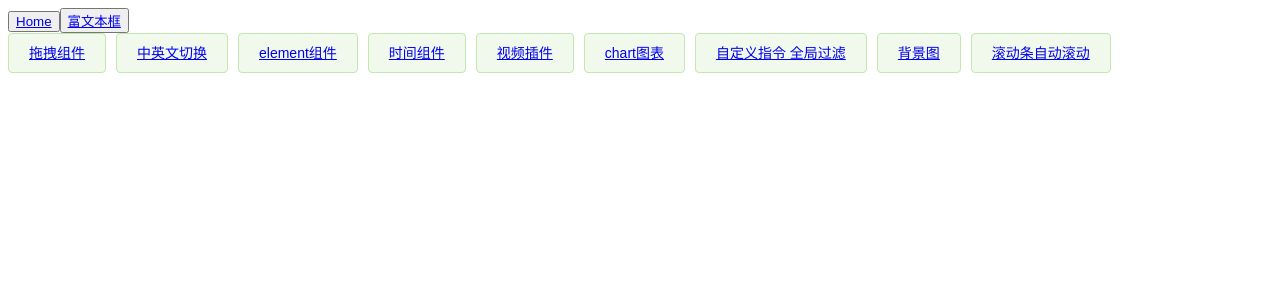
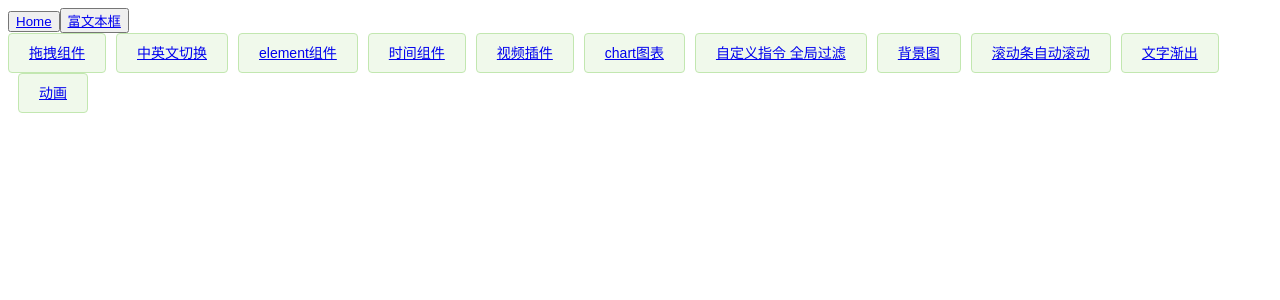
Before and after one commit to backy-1451592168/tem, a Vue app: page /scrollBar in a window 1280 px wide. Shown: the top 300 px of the page. Built offline with nearby package versions, Linux system fonts and the light colour scheme; what view-design would draw is missing.

Commit message:
新增好玩的东西

```diff
--- a/package.json
+++ b/package.json
@@ -20,6 +20,7 @@
     "vue-i18n": "^8.22.1",
     "vue-quill-editor": "^3.0.6",
     "vue-router": "^3.2.0",
+    "vue-typed-js": "^0.1.2",
     "vue-video-player": "^5.0.2",
     "vuedraggable": "^2.24.3",
     "vuex": "^3.4.0"
--- a/src/components/HelloWorld.vue
+++ b/src/components/HelloWorld.vue
@@ -9,6 +9,8 @@
     <el-button type="success" plain><router-link to="/globalFiltering">自定义指令 全局过滤</router-link></el-button>
     <el-button type="success" plain><router-link to="/BackgroundDiagram">背景图</router-link></el-button>
     <el-button type="success" plain><router-link to="/scrollBar">滚动条自动滚动</router-link></el-button>
+    <el-button type="success" plain><router-link to="/scrollrandl">文字渐出</router-link></el-button>
+    <el-button type="success" plain><router-link to="/lottie">动画</router-link></el-button>
   </div>
 </template>
 
--- a/src/main.js
+++ b/src/main.js
@@ -23,6 +23,8 @@ import moment from 'moment'
 // filters
 import filters from '@/filters'
 
+// import VueTypedJs from 'vue-typed-js'
+// Vue.use(VueTypedJs)
 // v-charts
 // import VCharts from 'v-charts'
 
--- a/src/router/index.js
+++ b/src/router/index.js
@@ -20,7 +20,7 @@ const routes = [
     path: "/dragging",
     name: "dragging",
     component: () =>
-      import(/* webpackChunkName: "dragging" */ "../views/testss/dragging.vue"),
+      import(/* webpackChunkName: "dragging" */ "../views/dragging/dragging.vue"),
   },
   {
     path: "/zhen",
@@ -69,6 +69,18 @@ const routes = [
     name: "scrollBar",
     component: () =>
       import(/* webpackChunkName: "dragging" */ "../views/scrollBar/index.vue"),
+  },
+  {
+    path: "/scrollrandl",
+    name: "scrollrandl",
+    component: () =>
+      import(/* webpackChunkName: "dragging" */ "../views/scrollrandl/index.vue"),
+  },
+  {
+    path: "/lottie",
+    name: "lottie",
+    component: () =>
+      import(/* webpackChunkName: "dragging" */ "../views/lottie/index.vue"),
   }
 ];
 
--- a/src/views/testss/dragging.vue
+++ b/src/views/dragging/dragging.vue
@@ -6,6 +6,7 @@
       stripe
       border
       row-key="id"
+      height="280"
       align="left">
       <!-- <el-table-column
         type="index"
@@ -28,6 +29,7 @@
   </div>
 </template>
 <script>
+// npm install sortablejs --save
 import Sortable from 'sortablejs'
 export default {
   data() {
@@ -88,6 +90,36 @@ export default {
           date: '2016-05-03',
           name: '王小虎四',
           address: '上海市普陀区金沙江路 400 弄'
+        },
+        {
+          id: '5',
+          date: '2016-05-03',
+          name: '王小虎四',
+          address: '上海市普陀区金沙江路 400 弄'
+        },
+        {
+          id: '6',
+          date: '2016-05-03',
+          name: '王小虎四',
+          address: '上海市普陀区金沙江路 400 弄'
+        },
+        {
+          id: '7',
+          date: '2016-05-03',
+          name: '王小虎四',
+          address: '上海市普陀区金沙江路 400 弄'
+        },
+        {
+          id: '8',
+          date: '2016-05-03',
+          name: '王小虎四',
+          address: '上海市普陀区金沙江路 400 弄'
+        },
+        {
+          id: '9',
+          date: '2016-05-03',
+          name: '王小虎四',
+          address: '上海市普陀区金沙江路 400 弄'
         }
       ]
     }
--- /dev/null
+++ b/src/views/lottie/index.vue
@@ -0,0 +1,41 @@
+<template>
+  <div id="deviceNavigation">
+    <h1 class="time">{{timeData}}</h1>
+    <i class="iconfont icon-ins"></i>
+  </div>
+</template>
+
+<script>
+export default {
+  name: 'deviceNavigation',
+  data () {
+    this.timer = null
+    return {
+      timeData: ''
+    }
+  },
+  created () {
+    this.timer = setInterval(_ => {
+      this.timeData = this.$moment().format('YYYY-MM-YY HH:mm:ss')
+    }
+    , 1000)
+    // clearInterval(this.timer)
+  },
+  computed: {
+  },
+  methods: {
+  },
+  // 实例销毁之前调用
+  beforeDestroy () {
+    clearInterval(this.timer)
+  }
+}
+</script>
+
+<style lang="scss" scoped>
+#deviceNavigation {
+  .time {
+    text-align: center;
+  }
+}
+</style>
--- /dev/null
+++ b/src/views/scrollrandl/index.vue
@@ -0,0 +1,52 @@
+<template>
+  <div id="picBox">
+    <vue-typed-js
+      :strings="['<h1>BACKY测试</h1>']"
+      :shuffle="true"
+      :typeSpeed="100"
+      :fadeOutClass="'fadeOutClass'"
+      :loop="true"
+      :loopCount="1"
+      :showCursor="true"
+      :fadeOutDelay="15"
+      :backDelay="100"
+      :autoInsertCss="true"
+      :cursorChar="'|'"
+      :startDelay="500"
+      :contentType="'html'"
+    >
+      <p class="typing"></p>
+    </vue-typed-js>
+  </div>
+</template>
+
+<script>
+import { VueTypedJs } from 'vue-typed-js'
+export default {
+  name: 'deviceNavigation',
+  components: {
+    VueTypedJs
+  },
+  data () {
+    return {
+    }
+  },
+  created () {
+  },
+  computed: {
+  },
+  methods:{
+  }
+}
+</script>
+
+<style lang="scss" scoped>
+#deviceNavigation {
+  }
+  /deep/.typing {
+    margin-top: 6px;
+  }
+  /deep/.typed-cursor {
+    font-size: 45px;
+  }
+</style>
```
Also changed, not shown: 1 other file (tests, documents, lock files or other folders).
